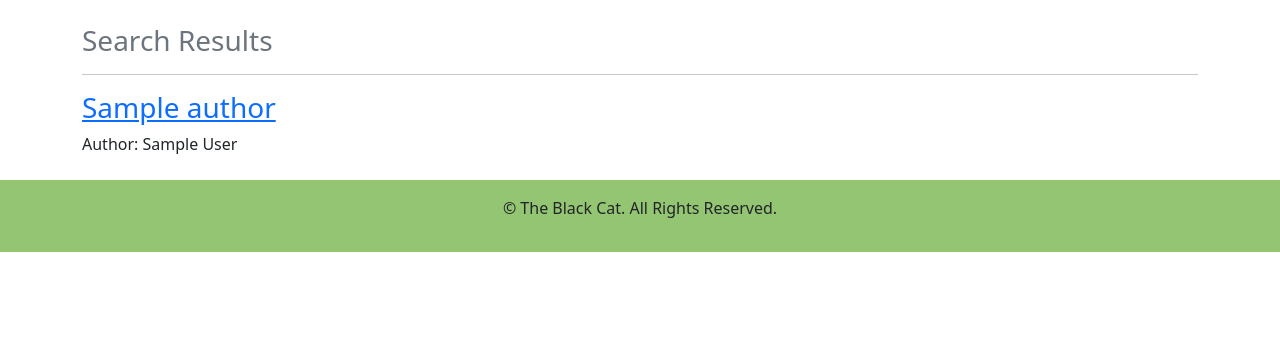
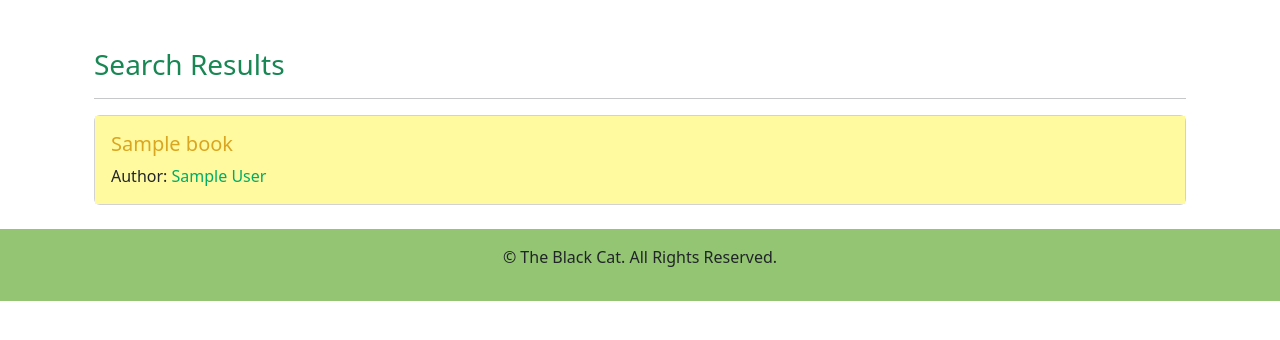
Before and after one commit to aqcchi/online_bookstore_black_cat, a Django app: template templates/search-results.html in a window 1280 px wide. Shown: the part 66-406 px from the top of the page. Run offline with Django 3.2, Linux system fonts and the light colour scheme; the template is opened without the code that fills it: most values are stand-ins (such as "Sample title", 1, 10 or a date in 2020).

Commit message:
fixed: search results functionality, added: css

```diff
--- /dev/null
+++ b/static/css/search-results.css
@@ -0,0 +1,16 @@
+.card-body {
+  background-color: #FFFAA0;
+}
+
+h5 a {
+  color: #DAA520;
+}
+
+p a {
+  color: #00AB66;
+  text-decoration: none;
+}
+
+p a:hover {
+  text-decoration: underline;
+}
--- a/templates/search-results.html
+++ b/templates/search-results.html
@@ -1,18 +1,38 @@
 {% extends 'base.html' %}
+{% load static %}
+
+{% block extra_css %}
+    <link rel="stylesheet" href="{% static 'css/search-results.css' %}">
+{% endblock %}
 
 {% block title %}Search{% endblock title %}
 
 {% block content %}
+  <div class="container mt-5">
+    <h3 class="text-success">Search Results</h3>
+    <hr>
 
-    <h3 class = "text-secondary">Search Results</h3><hr>
-
-    {% for every in object_list %}
-        <div>
-            <h3><a href="{% url 'book-details' every.pk %}">{{ every.title }}</a></h3>
-            <p>Author: {{ every.author }}</p>
+    {% for book in books %}
+      <div class="card mb-3">
+        <div class="card-body">
+          <h5 class="card-title">
+            <a href="{% url 'book-details' book.pk %}" class="text-decoration-none">{{ book.title }}</a>
+          </h5>
+          <p class="card-text">
+            Author:
+            {% for author in book.authors.all %}
+              <a href="{% url 'author-details' author.pk %}">
+                {{ author.first_name }} {{ author.last_name }}
+              </a>
+              {% if not forloop.last %}, {% endif %}
+            {% endfor %}
+          </p>
         </div>
+      </div>
     {% empty %}
-    <h5 class="text-danger">Nothing found :(</h5>
+      <div class="alert alert-danger" role="alert">
+        <h5 class="text-center">Nothing found :(</h5>
+      </div>
     {% endfor %}
-
+  </div>
 {% endblock content %}
```
Also changed, not shown: books/views.py (+19 -5 lines).
